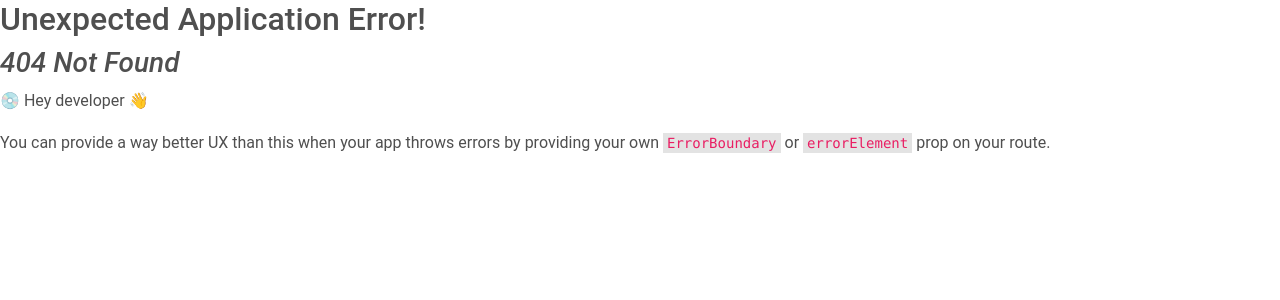
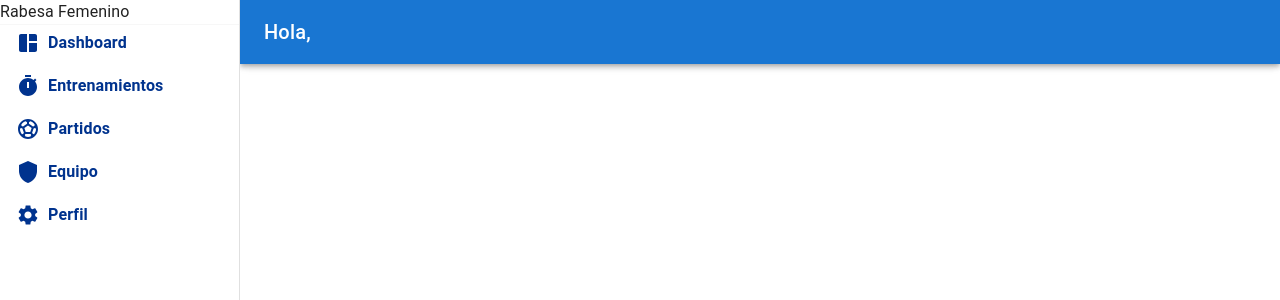
Before and after one commit to Virginiiamz/RabesaFemenino, a React (Vite) app in the folder frontend_rabesa/: page /home/prueba in a window 1280 px wide. Before the commit this address had no page. Shown: the top 300 px of the page. Built offline with nearby package versions, Linux system fonts and the light colour scheme.

Commit message:
Creacion del menu en React

```diff
--- a/frontend_rabesa/src/components/Home.jsx
+++ b/frontend_rabesa/src/components/Home.jsx
@@ -1,22 +1,19 @@
-// import { Outlet } from "react-router";
-// import Menu from "../components/Menu";
+import { Outlet } from "react-router";
 
 /**
  * Componente de la página principal.
  * Muestra el menú y el contenido de las rutas hijas.
  * @returns {JSX.Element} - Componente de la página principal.
  */
-import useUserStore from "../stores/useUserStore";
+
+import Menu from "./Menu";
 
 function Home() {
 
-  const { user } = useUserStore();
-
   return (
     <>
-      <h1>Bienvenido {user.correo}</h1>
-      {/* <Menu /> */}
-      {/* <Outlet /> */}
+      <Menu />
+      <Outlet />
     </>
   );
 }
--- /dev/null
+++ b/frontend_rabesa/src/components/Menu.jsx
@@ -0,0 +1,215 @@
+import * as React from "react";
+import PropTypes from "prop-types";
+import AppBar from "@mui/material/AppBar";
+import Box from "@mui/material/Box";
+import CssBaseline from "@mui/material/CssBaseline";
+import Divider from "@mui/material/Divider";
+import Drawer from "@mui/material/Drawer";
+import IconButton from "@mui/material/IconButton";
+import ListItemIcon from "@mui/material/ListItemIcon";
+import MenuIcon from "@mui/icons-material/Menu";
+import Toolbar from "@mui/material/Toolbar";
+import Typography from "@mui/material/Typography";
+import useUserStore from "../stores/useUserStore";
+import { MenuItem } from "@mui/material";
+import { Link } from "react-router";
+import SpaceDashboardIcon from '@mui/icons-material/SpaceDashboard';
+import TimerIcon from "@mui/icons-material/Timer";
+import SportsSoccerIcon from "@mui/icons-material/SportsSoccer";
+import ShieldIcon from '@mui/icons-material/Shield';
+import SettingsIcon from '@mui/icons-material/Settings';
+
+const drawerWidth = 240;
+
+function Menu(props) {
+  const { window } = props;
+  const [mobileOpen, setMobileOpen] = React.useState(false);
+  const [isClosing, setIsClosing] = React.useState(false);
+  const { user } = useUserStore();
+
+  const handleDrawerClose = () => {
+    setIsClosing(true);
+    setMobileOpen(false);
+  };
+
+  const handleDrawerTransitionEnd = () => {
+    setIsClosing(false);
+  };
+
+  const handleDrawerToggle = () => {
+    if (!isClosing) {
+      setMobileOpen(!mobileOpen);
+    }
+  };
+
+  const drawer = (
+    <div>
+      <h7>Rabesa Femenino</h7>
+      <Divider></Divider>
+      <MenuItem>
+        <Link to="prueba">
+          <ListItemIcon>
+            <SpaceDashboardIcon sx={{ color: "#00338e" }}></SpaceDashboardIcon>
+            <Typography style={{ marginLeft: "0.5rem", color: "#00338e", fontWeight: "600" }}>Dashboard</Typography>
+          </ListItemIcon>
+        </Link>
+      </MenuItem>
+      <MenuItem>
+        <Link to="/">
+          <ListItemIcon>
+            <TimerIcon sx={{ color: "#00338e" }}></TimerIcon>
+            <Typography style={{ marginLeft: "0.5rem", color: "#00338e", fontWeight: "600" }}>
+              Entrenamientos
+            </Typography>
+          </ListItemIcon>
+        </Link>
+      </MenuItem>
+      <MenuItem>
+        <Link to="/">
+          <ListItemIcon>
+            <SportsSoccerIcon sx={{ color: "#00338e" }}></SportsSoccerIcon>
+            <Typography style={{ marginLeft: "0.5rem", color: "#00338e", fontWeight: "600" }}>Partidos</Typography>
+          </ListItemIcon>
+        </Link>
+      </MenuItem>
+      <MenuItem>
+        <Link to="/">
+          <ListItemIcon>
+            <ShieldIcon sx={{ color: "#00338e" }}></ShieldIcon>
+            <Typography style={{ marginLeft: "0.5rem", color: "#00338e", fontWeight: "600" }}>Equipo</Typography>
+          </ListItemIcon>
+        </Link>
+      </MenuItem>
+      <MenuItem>
+        <Link to="/">
+          <ListItemIcon>
+            <SettingsIcon sx={{ color: "#00338e" }}></SettingsIcon>
+            <Typography style={{ marginLeft: "0.5rem", color: "#00338e", fontWeight: "600" }}>Perfil</Typography>
+          </ListItemIcon>
+        </Link>
+      </MenuItem>
+    </div>
+  );
+
+  // Remove this const when copying and pasting into your project.
+  const container =
+    window !== undefined ? () => window().document.body : undefined;
+
+  return (
+    <Box sx={{ display: "flex" }}>
+      <CssBaseline />
+      <AppBar
+        position="fixed"
+        sx={{
+          width: { sm: `calc(100% - ${drawerWidth}px)` },
+          ml: { sm: `${drawerWidth}px` },
+        }}
+      >
+        <Toolbar>
+          <IconButton
+            color="inherit"
+            aria-label="open drawer"
+            edge="start"
+            onClick={handleDrawerToggle}
+            sx={{ mr: 2, display: { sm: "none" } }}
+          >
+            <MenuIcon />
+          </IconButton>
+          <Typography variant="h6" noWrap component="div">
+            Hola, {user.correo}
+          </Typography>
+        </Toolbar>
+      </AppBar>
+      <Box
+        component="nav"
+        sx={{ width: { sm: drawerWidth }, flexShrink: { sm: 0 } }}
+        aria-label="mailbox folders"
+      >
+        {/* The implementation can be swapped with js to avoid SEO duplication of links. */}
+        <Drawer
+          container={container}
+          variant="temporary"
+          open={mobileOpen}
+          onTransitionEnd={handleDrawerTransitionEnd}
+          onClose={handleDrawerClose}
+          sx={{
+            display: { xs: "block", sm: "none" },
+            "& .MuiDrawer-paper": {
+              boxSizing: "border-box",
+              width: drawerWidth,
+            },
+          }}
+          slotProps={{
+            root: {
+              keepMounted: true, // Better open performance on mobile.
+            },
+          }}
+        >
+          {drawer}
+        </Drawer>
+        <Drawer
+          variant="permanent"
+          sx={{
+            display: { xs: "none", sm: "block" },
+            "& .MuiDrawer-paper": {
+              boxSizing: "border-box",
+              width: drawerWidth,
+            },
+          }}
+          open
+        >
+          {drawer}
+        </Drawer>
+      </Box>
+      {/* <Box
+        component="main"
+        sx={{
+          flexGrow: 1,
+          p: 3,
+          width: { sm: `calc(100% - ${drawerWidth}px)` },
+        }}
+      >
+        <Toolbar />
+        <Typography sx={{ marginBottom: 2 }}>
+          Lorem ipsum dolor sit amet, consectetur adipiscing elit, sed do
+          eiusmod tempor incididunt ut labore et dolore magna aliqua. Rhoncus
+          dolor purus non enim praesent elementum facilisis leo vel. Risus at
+          ultrices mi tempus imperdiet. Semper risus in hendrerit gravida rutrum
+          quisque non tellus. Convallis convallis tellus id interdum velit
+          laoreet id donec ultrices. Odio morbi quis commodo odio aenean sed
+          adipiscing. Amet nisl suscipit adipiscing bibendum est ultricies
+          integer quis. Cursus euismod quis viverra nibh cras. Metus vulputate
+          eu scelerisque felis imperdiet proin fermentum leo. Mauris commodo
+          quis imperdiet massa tincidunt. Cras tincidunt lobortis feugiat
+          vivamus at augue. At augue eget arcu dictum varius duis at consectetur
+          lorem. Velit sed ullamcorper morbi tincidunt. Lorem donec massa sapien
+          faucibus et molestie ac.
+        </Typography>
+        <Typography sx={{ marginBottom: 2 }}>
+          Consequat mauris nunc congue nisi vitae suscipit. Fringilla est
+          ullamcorper eget nulla facilisi etiam dignissim diam. Pulvinar
+          elementum integer enim neque volutpat ac tincidunt. Ornare suspendisse
+          sed nisi lacus sed viverra tellus. Purus sit amet volutpat consequat
+          mauris. Elementum eu facilisis sed odio morbi. Euismod lacinia at quis
+          risus sed vulputate odio. Morbi tincidunt ornare massa eget egestas
+          purus viverra accumsan in. In hendrerit gravida rutrum quisque non
+          tellus orci ac. Pellentesque nec nam aliquam sem et tortor. Habitant
+          morbi tristique senectus et. Adipiscing elit duis tristique
+          sollicitudin nibh sit. Ornare aenean euismod elementum nisi quis
+          eleifend. Commodo viverra maecenas accumsan lacus vel facilisis. Nulla
+          posuere sollicitudin aliquam ultrices sagittis orci a.
+        </Typography>
+      </Box> */}
+    </Box>
+  );
+}
+
+Menu.propTypes = {
+  /**
+   * Injected by the documentation to work in an iframe.
+   * Remove this when copying and pasting into your project.
+   */
+  window: PropTypes.func,
+};
+
+export default Menu;
--- /dev/null
+++ b/frontend_rabesa/src/components/Prueba.jsx
@@ -0,0 +1,9 @@
+function Prueba() {
+    return(
+        <>
+            <h1>Esto es una prueba</h1>
+        </>
+    )
+}
+
+export default Prueba;
```
Also changed, not shown: frontend_rabesa/src/main.jsx (+8 -6 lines).
